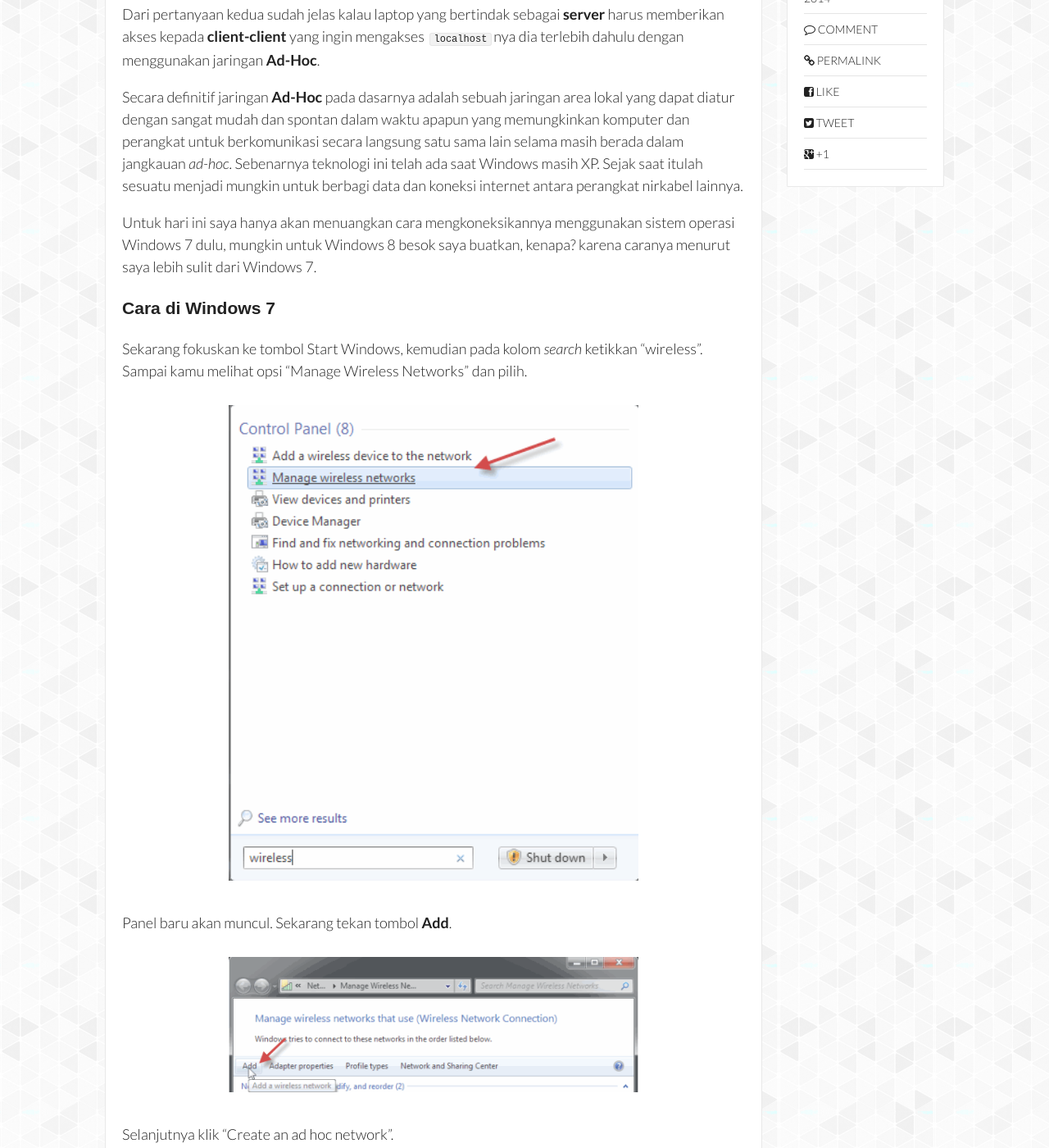
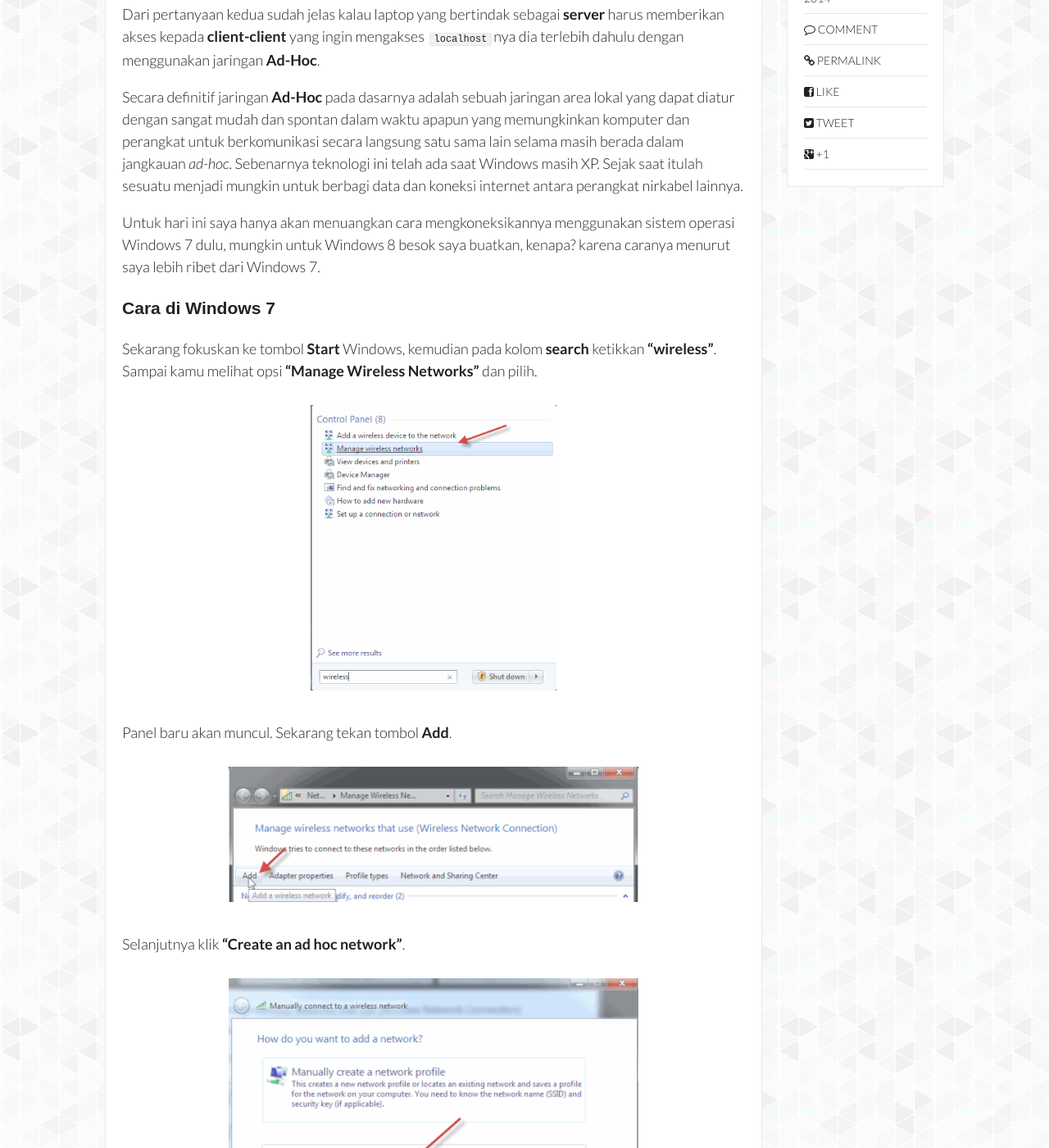
Before and after one commit to novay/novay.github.io, a Jekyll site: the page built from _posts/2014-09-07-cara-akses-localhost-di-komputer-lain.md, in a window 1280 px wide and 1400 px high, scrolled down 612 px. Shown: the whole window at 82% size. Built offline with Jekyll 4.4.1, drawn with Linux system fonts in a browser that asks for light colours; nearby versions of some CDN libraries; some web fonts are replaced; comment, search, counter and statistics services are not loaded; some of the changed text lies outside the part shown.

Commit message:
Update Tulisan

```diff
--- a/_posts/2014-09-07-cara-akses-localhost-di-komputer-lain.md
+++ b/_posts/2014-09-07-cara-akses-localhost-di-komputer-lain.md
@@ -25,16 +25,16 @@
 
 Secara definitif jaringan **Ad-Hoc** pada dasarnya adalah sebuah jaringan area lokal yang dapat diatur dengan sangat mudah dan spontan dalam waktu apapun yang memungkinkan komputer dan perangkat untuk berkomunikasi secara langsung satu sama lain selama masih berada dalam jangkauan *ad-hoc*. Sebenarnya teknologi ini telah ada saat Windows masih XP. Sejak saat itulah sesuatu menjadi mungkin untuk berbagi data dan koneksi internet antara perangkat nirkabel lainnya.
 
-Untuk hari ini saya hanya akan menuangkan cara mengkoneksikannya menggunakan sistem operasi Windows 7 dulu, mungkin untuk Windows 8 besok saya buatkan, kenapa? karena caranya menurut saya lebih sulit dari Windows 7.
+Untuk hari ini saya hanya akan menuangkan cara mengkoneksikannya menggunakan sistem operasi Windows 7 dulu, mungkin untuk Windows 8 besok saya buatkan, kenapa? karena caranya menurut saya lebih ribet dari Windows 7.
 
 ### Cara di Windows 7
 
-Sekarang fokuskan ke tombol Start Windows, kemudian pada kolom *search* ketikkan “wireless”. Sampai kamu melihat opsi “Manage Wireless Networks” dan pilih.
+Sekarang fokuskan ke tombol **Start** Windows, kemudian pada kolom **search** ketikkan **“wireless”**. Sampai kamu melihat opsi **“Manage Wireless Networks”** dan pilih.
 
 <figure>
 	<center>
 		<a href="{{ site.url }}/assets/post/2014-09-07-cara-akses-localhost-di-komputer-lain-01.png" target="_blank">
-			<img src="{{ site.url }}/assets/post/2014-09-07-cara-akses-localhost-di-komputer-lain-01.png" width="500px"/>
+			<img src="{{ site.url }}/assets/post/2014-09-07-cara-akses-localhost-di-komputer-lain-01.png" width="300px"/>
 		</a>
 	</center>
 </figure>
@@ -50,7 +50,7 @@
 </figure>
 
 
-Selanjutnya klik “Create an ad hoc network”.
+Selanjutnya klik **“Create an ad hoc network”**.
 
 <figure>
 	<center>
@@ -60,7 +60,7 @@
 	</center>
 </figure>
 
-Sekarang kalian akan dihadapkan dengan jendela dimana berisi pesan-pesan dan keterangan terkait tentang jaringan Ad Hoc yang kita maksud disini. Abaikan dengan klik “Next”.
+Sekarang kalian akan dihadapkan dengan jendela dimana berisi pesan-pesan dan keterangan terkait tentang jaringan Ad Hoc yang kita maksud disini. Abaikan dengan klik **“Next”**.
 
 <figure>
 	<center>
@@ -72,8 +72,8 @@
 
 
 Pada panel selanjutnya, kamu akan ditanya tentang apa yang akan jadi nama jaringan, tipe keamanan, dan password untuk jaringan Anda.
-Secaram umum, tipe keamanan *(Security type)* yang digunakan adalah *WPA2-Personal*.
-Centang “Save Network” pabila kedepannya Anda akan selalu menggunakan jaringan ad-hoc ini.
+Secaram umum, tipe keamanan *(Security type)* yang digunakan adalah **WPA2-Personal**.
+Centang **“Save Network”** pabila kedepannya Anda akan selalu menggunakan jaringan ad-hoc ini.
 
 <figure>
 	<center>
@@ -108,7 +108,7 @@
 <figure>
 	<center>
 		<a href="{{ site.url }}/assets/post/2014-09-07-cara-akses-localhost-di-komputer-lain-08.png" target="_blank">
-			<img src="{{ site.url }}/assets/post/2014-09-07-cara-akses-localhost-di-komputer-lain-08.png" width="500px"/>
+			<img src="{{ site.url }}/assets/post/2014-09-07-cara-akses-localhost-di-komputer-lain-08.png" width="300px"/>
 		</a>
 	</center>
 </figure>
@@ -118,16 +118,18 @@
 <figure>
 	<center>
 		<a href="{{ site.url }}/assets/post/2014-09-07-cara-akses-localhost-di-komputer-lain-09.png" target="_blank">
-			<img src="{{ site.url }}/assets/post/2014-09-07-cara-akses-localhost-di-komputer-lain-09.png" width="500px"/>
+			<img src="{{ site.url }}/assets/post/2014-09-07-cara-akses-localhost-di-komputer-lain-09.png" width="300px"/>
 		</a>
 	</center>
 </figure>
 
 Selesai. Sekarang server bisa diakses menggunakan komputer atau laptop lain.
 
-Tambahan jika kamu ingin berbagi koneksi internet:
+---
 
-Klik kanan pada icon jaringan di taskbar, lalu pilih properties, tekan tab sharing dan centang “Allow other network users to connect through this computer’s Internet connection“.
+####Tambahan jika kamu ingin berbagi koneksi internet:
+
+Klik kanan pada icon jaringan di taskbar, lalu pilih **properties**, tekan tab **sharing** dan centang **“Allow other network users to connect through this computer’s Internet connection“**.
 
 <figure>
 	<center>
@@ -141,7 +143,7 @@
 
 Setelah kedua laptop saling terkoneksi, selanjutnya cari tau **IP Address** milik si server, caranya :
 
-Buka command prompt pada komputer server dengan cara `run` -> ketik `cmd` seperti gambar berikut:
+Buka **command prompt** pada komputer server dengan cara `run` -> ketik `cmd` seperti gambar berikut:
 
 <figure>
 	<center>
@@ -162,12 +164,14 @@
 </figure>
 
 
-Pastikan XAMPP si **server** running. Lalu pada komputer **client** yang terkoneksi tadi akses
+Terakhir pastikan XAMPP milik si **server** running. Lalu pada komputer **client** yang terkoneksi tadi akses **IP Address**nya seperti gambar berikut:
 
 <figure>
 	<center>
 		<a href="{{ site.url }}/assets/post/2014-09-07-cara-akses-localhost-di-komputer-lain-13.PNG" target="_blank">
-			<img src="{{ site.url }}/assets/post/2014-09-07-cara-akses-localhost-di-komputer-lain-13.PNG" width="500px"/>
+			<img src="{{ site.url }}/assets/post/2014-09-07-cara-akses-localhost-di-komputer-lain-13.PNG" width="700px"/>
 		</a>
 	</center>
 </figure>
+
+SELESAI.
```
Also changed, not shown: other parts of _posts/2014-09-07-cara-akses-localhost-di-komputer-lain.md (+1 -1 lines).
